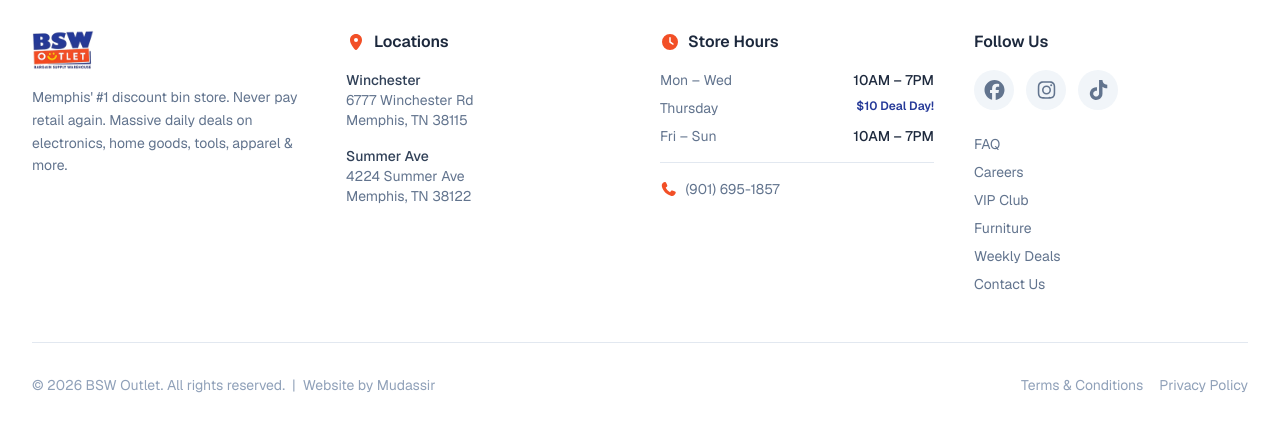
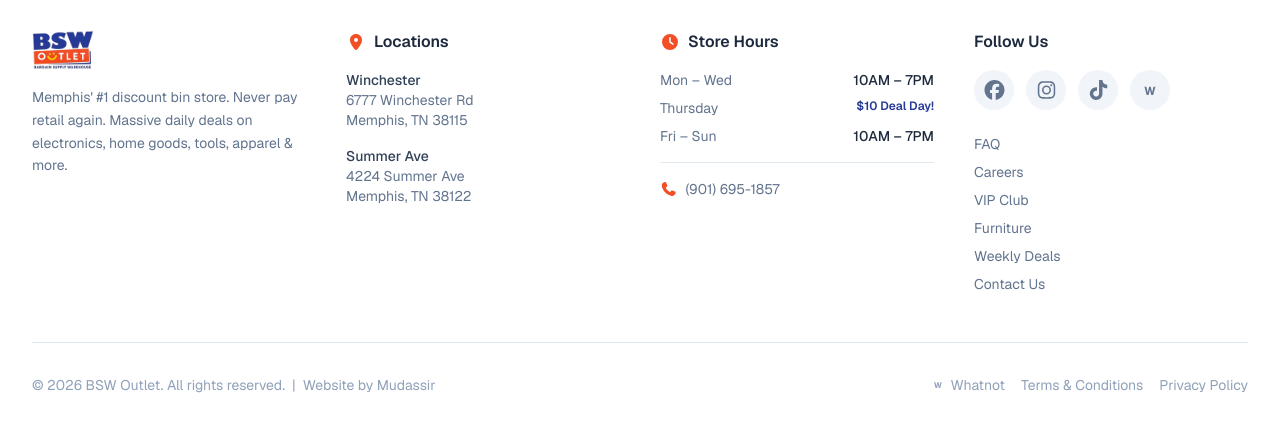
Before and after one commit to MudassirSk-labs/Bsw, a Next.js app: page / in a window 1280 px wide. Shown: the part 7502-7933 px from the top of the page. Built offline with nearby package versions, Linux system fonts and the light colour scheme.

Commit message:
Add Whatnot social link and bottom-right social bar

```diff
--- a/src/components/Footer.tsx
+++ b/src/components/Footer.tsx
@@ -11,10 +11,18 @@
   faInstagram,
   faTiktok,
 } from "@fortawesome/free-brands-svg-icons";
+import { faTag } from "@fortawesome/free-solid-svg-icons";
 import { useT } from "@/i18n/context";
 
 export default function Footer() {
   const t = useT();
+
+  const socialLinks = [
+    { href: "https://www.facebook.com/people/BSW-outlet/61575132308874/", icon: faFacebook, label: "Facebook" },
+    { href: "https://www.instagram.com/bswoutlet/", icon: faInstagram, label: "Instagram" },
+    { href: "https://www.tiktok.com/@bswoutlet", icon: faTiktok, label: "TikTok" },
+    { href: "https://whatnot.com/invite/bswoutlet", label: "Whatnot" },
+  ];
 
   return (
     <footer className="relative mt-auto border-t border-slate-200 bg-white">
@@ -132,6 +140,17 @@
               >
                 <FontAwesomeIcon icon={faTiktok} size="lg" />
               </a>
+              <a
+                href="https://whatnot.com/invite/bswoutlet"
+                target="_blank"
+                rel="noopener noreferrer"
+                className="w-10 h-10 rounded-full bg-slate-100 flex items-center justify-center text-slate-500 hover:bg-[var(--accent)] hover:text-white transition-all"
+                aria-label="Whatnot"
+              >
+                <svg viewBox="0 0 24 24" fill="currentColor" className="w-5 h-5">
+                  <text x="50%" y="50%" textAnchor="middle" dominantBaseline="central" fontSize="14" fontWeight="bold" fill="currentColor">W</text>
+                </svg>
+              </a>
             </div>
             <div className="space-y-2 text-sm">
               <Link
@@ -187,7 +206,18 @@
               Mudassir
             </a>
           </p>
-          <div className="flex gap-4">
+          <div className="flex items-center gap-4">
+            <a
+              href="https://whatnot.com/invite/bswoutlet"
+              target="_blank"
+              rel="noopener noreferrer"
+              className="flex items-center gap-1.5 text-slate-400 hover:text-[var(--accent)] transition-colors"
+            >
+              <svg viewBox="0 0 24 24" fill="currentColor" className="w-3.5 h-3.5">
+                <text x="50%" y="50%" textAnchor="middle" dominantBaseline="central" fontSize="14" fontWeight="bold" fill="currentColor">W</text>
+              </svg>
+              Whatnot
+            </a>
             <Link href="/terms" className="hover:text-[var(--accent)] transition-colors">
               {t("footer.terms")}
             </Link>
```
